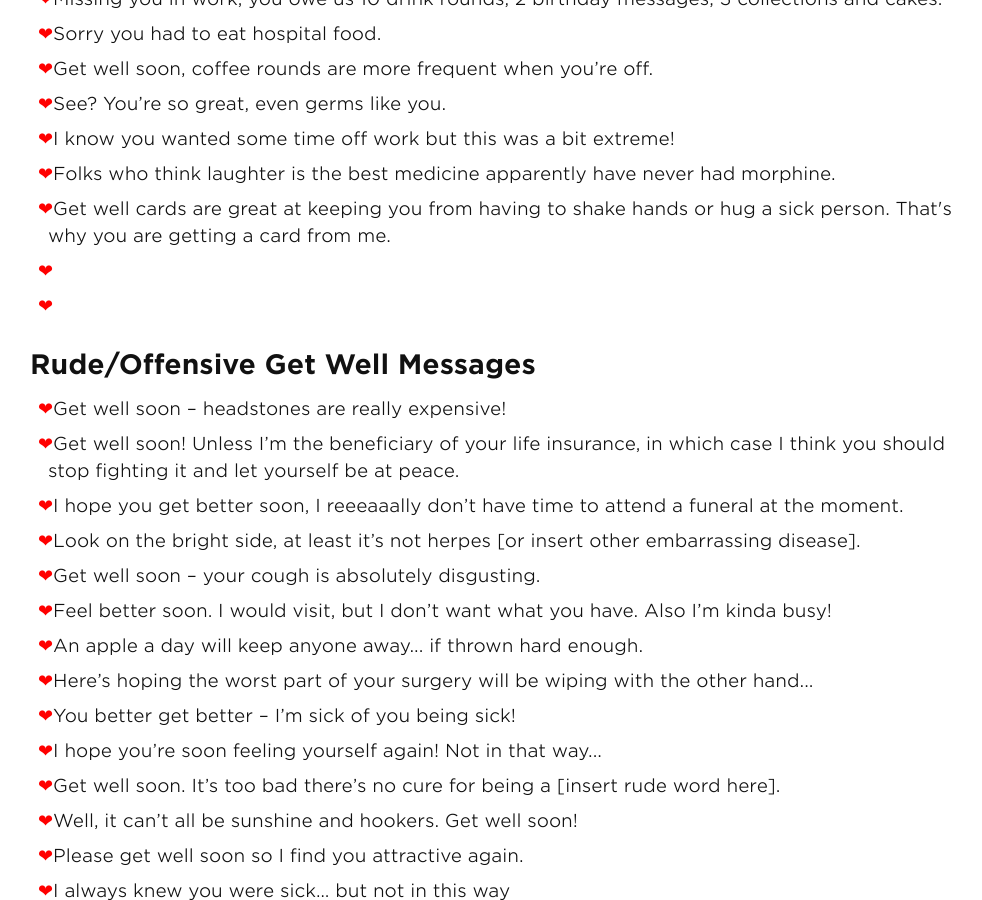
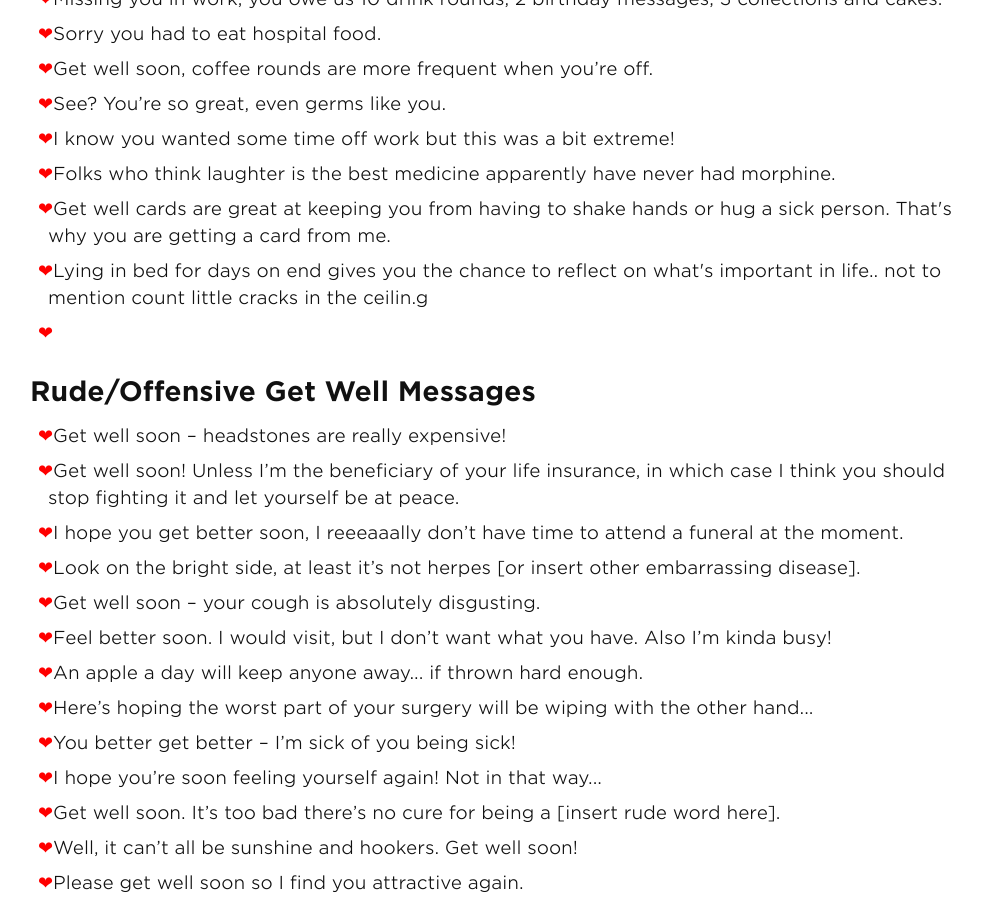
Before and after one commit to andyml123/andyml123.github.io, a Jekyll site: the page built from funny-get-well-wishes.md, in a window 1280 px wide and 900 px high, scrolled down 1147 px. Shown: the whole window, without its empty margins (140-1122 px from the left). Built offline with Jekyll 4.4.1, drawn with Linux system fonts in a browser that asks for light colours.

Commit message:
Update funny-get-well-wishes.md

```diff
--- a/funny-get-well-wishes.md
+++ b/funny-get-well-wishes.md
@@ -44,7 +44,7 @@ published: true
 <li>I know you wanted some time off work but this was a bit extreme!</li>
 <li>Folks who think laughter is the best medicine apparently have never had morphine.</li>
 <li>Get well cards are great at keeping you from having to shake hands or hug a sick person. That's why you are getting a card from me.</li>
-<li></li>
+<li>Lying in bed for days on end gives you the chance to reflect on what's important in life.. not to mention count little cracks in the ceilin.g</li>
 <li></li>
 </ul>
 
```
